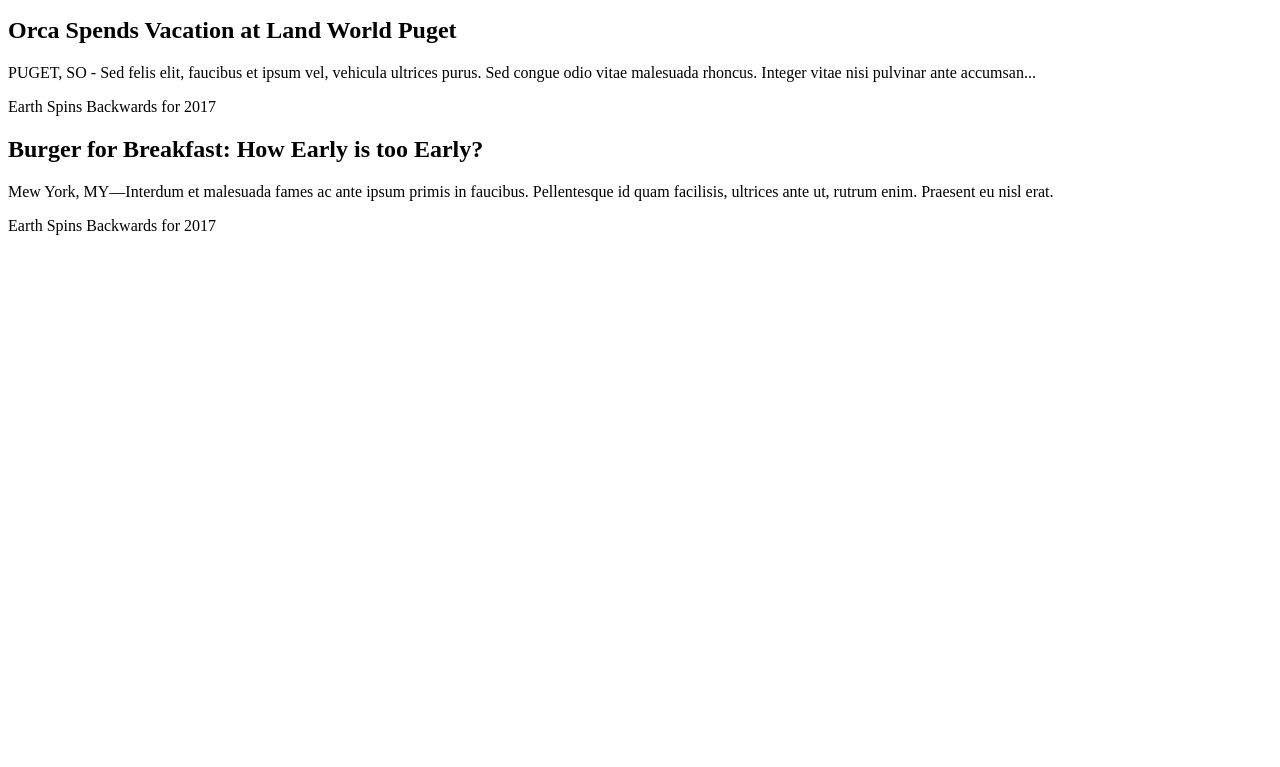
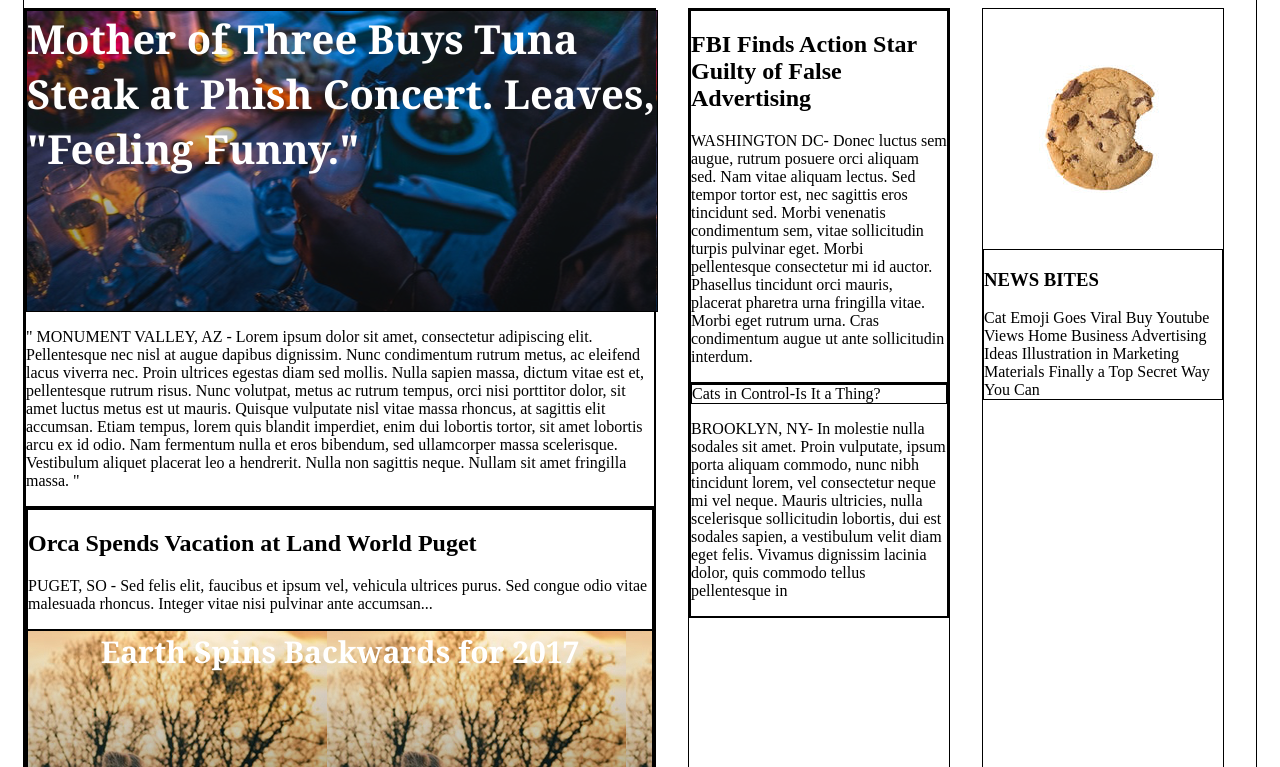
Before and after one commit to nogic25/newspaperProject, a plain HTML site: page index.html in a window 1280 px wide. Shown: the part 117-884 px from the top of the page. Before the commit the page ends 800 px from the top, so only its background shows below. Drawn offline with Linux system fonts and the light colour scheme.

Commit message:
added tamplate for main columns, applied 2 pictures

```diff
--- a/index.html
+++ b/index.html
@@ -1,5 +1,6 @@
 <!DOCTYPE html>
 <html lang="en">
+
 <head>
     <meta charset="UTF-8">
     <meta name="viewport" content="width=device-width, initial-scale=1.0">
@@ -7,6 +8,7 @@
     <link rel="stylesheet" href="style.css">
     <title>Document</title>
 </head>
+
 <body>
     <header>
         <!-- Navigation Bar -->
@@ -14,7 +16,7 @@
             <img src="./image/img-myt-logo.jpg" alt="img-myt-logo" />
             <span>My Times</span>
         </div>
-        <nav >
+        <nav>
             <span><a class="btn-nav" href="#world">World</a></span>
             <span><a class="btn-nav" href="#us">U.S</a></span>
             <span><a class="btn-nav" href="#tech">Tech</a></span>
@@ -22,18 +24,26 @@
         </nav>
     </header>
     <!--Main Contant Container-->
-<div class="container">
+    <div class="content">
+        <!--First News Column-->
         <div class="column large">
             <div class="lead-story">
-            <div class="image-conent">
+                <div class="image-content">
                     <span>
                         Mother of Three Buys Tuna Steak at Phish Concert. Leaves, "Feeling Funny."
                     </span>
                 </div>
-            <p class ="narrative">
+                <p class="narrative">
                     "
-               MONUMENT VALLEY, AZ - Lorem ipsum dolor sit amet, consectetur adipiscing elit. Pellentesque nec nisl at augue dapibus dignissim. Nunc condimentum rutrum metus, ac eleifend lacus viverra nec. Proin ultrices egestas diam sed mollis. Nulla sapien massa, dictum vitae est et, pellentesque rutrum risus. Nunc volutpat, metus ac rutrum tempus, orci nisi porttitor dolor, sit amet luctus metus est ut mauris. Quisque vulputate nisl vitae massa rhoncus, at sagittis elit accumsan. Etiam tempus, lorem quis blandit imperdiet, enim dui lobortis tortor, sit amet lobortis arcu ex id odio. Nam fermentum nulla et eros bibendum, sed ullamcorper massa scelerisque.
-               Vestibulum aliquet placerat leo a hendrerit. Nulla non sagittis neque. Nullam sit amet fringilla massa.
+                    MONUMENT VALLEY, AZ - Lorem ipsum dolor sit amet, consectetur adipiscing elit. Pellentesque nec
+                    nisl at augue dapibus dignissim. Nunc condimentum rutrum metus, ac eleifend lacus viverra nec.
+                    Proin ultrices egestas diam sed mollis. Nulla sapien massa, dictum vitae est et, pellentesque
+                    rutrum risus. Nunc volutpat, metus ac rutrum tempus, orci nisi porttitor dolor, sit amet luctus
+                    metus est ut mauris. Quisque vulputate nisl vitae massa rhoncus, at sagittis elit accumsan. Etiam
+                    tempus, lorem quis blandit imperdiet, enim dui lobortis tortor, sit amet lobortis arcu ex id odio.
+                    Nam fermentum nulla et eros bibendum, sed ullamcorper massa scelerisque.
+                    Vestibulum aliquet placerat leo a hendrerit. Nulla non sagittis neque. Nullam sit amet fringilla
+                    massa.
                     "
                 </p>
             </div>
@@ -41,11 +51,12 @@
                 <div class="story">
                     <div class="text-context">
                         <h2>Orca Spends Vacation at Land World Puget</h2>
-                    <p>PUGET, SO - Sed felis elit, faucibus et ipsum vel, vehicula ultrices purus.
-                      Sed congue odio vitae malesuada rhoncus. Integer vitae nisi pulvinar ante accumsan...</p>
-
+                        <p class="narrative">
+                            PUGET, SO - Sed felis elit, faucibus et ipsum vel, vehicula ultrices purus.
+                            Sed congue odio vitae malesuada rhoncus. Integer vitae nisi pulvinar ante accumsan...
+                        </p>
                     </div>
-                <div class="fall-cancelled image-conent">
+                    <div class="fall-cancelled image-content">
                         <span>Earth Spins Backwards for 2017</span>
                     </div>
                 </div>
@@ -58,14 +69,50 @@
                             primis in faucibus. Pellentesque id quam facilisis, ultrices ante ut, rutrum enim.
                             Praesent eu nisl erat.</p>
                     </div>
-                    <div class="pop-culture image-conent">
+                    <div class="pop-culture image-content">
                         <span>Earth Spins Backwards for 2017</span>
                     </div>
                 </div>
             </div>
         </div>
-
-
+        <!--Second News Column-->
+        <div class="column middle">
+            <div class="story">
+                <div class="text-context">
+                    <h2>FBI Finds Action Star Guilty of False Advertising</h2>
+                    <p>WASHINGTON DC- Donec luctus sem augue, rutrum posuere orci aliquam sed.
+                        Nam vitae aliquam lectus. Sed tempor tortor est, nec sagittis eros tincidunt sed.
+                        Morbi venenatis condimentum sem, vitae sollicitudin turpis pulvinar eget.
+                        Morbi pellentesque consectetur mi id auctor. Phasellus tincidunt orci mauris,
+                        placerat pharetra urna fringilla vitae. Morbi eget rutrum urna.
+                        Cras condimentum augue ut ante sollicitudin interdum. </p>
+                </div>
+                <div class="story">
+                    <div class="cat-ceo image-conent">
+                        <span>Cats in Control-Is It a Thing?</span></div>
+                    <p class="narrative">
+                        BROOKLYN, NY- In molestie nulla sodales sit amet.
+                        Proin vulputate, ipsum porta aliquam commodo, nunc nibh tincidunt lorem,
+                        vel consectetur neque mi vel neque. Mauris ultricies, nulla scelerisque sollicitudin lobortis,
+                        dui est sodales sapien, a vestibulum velit diam eget felis. Vivamus dignissim lacinia dolor,
+                        quis commodo tellus pellentesque in
+                    </p>
+                </div>
+            </div>
+        </div>
+        <!--Third News Column-->
+        <div class="column small">
+            <img class="cookie" src="image/img-news-bite.png">
+            <div class="news-bites">
+                <h3>NEWS BITES</h3>
+                <span class="bite">Cat Emoji Goes Viral </span>
+                <span class="bite">Buy Youtube Views</span>
+                <span class="bite">Home Business Advertising Ideas </span>
+                <span class="bite">Illustration in Marketing Materials</span>
+                <span class="bite">Finally a Top Secret Way You Can </span>
+            </div>
+        </div>
     </div>
 </body>
+
 </html>
--- a/style.css
+++ b/style.css
@@ -36,3 +36,49 @@ nav span {
 a {
     color: black;
 }
+.content{
+    display: flex;
+    width: 1232px;
+    margin: 0 auto 78px auto;
+    padding-top: 116px;
+}
+.column{
+    display: flex;
+    flex-direction: column;
+    margin-right: 32px;
+}
+.column.large {
+    width: 630px;
+  }
+
+  .column.middle {
+    width: 300px;
+  }
+
+  .column.small {
+    width: 240px;
+  }
+
+  div{
+    border: 1px solid black;
+  }
+ .lead-story .image-content{
+      background: url("image/img-story-main.png");
+      width: 630px;
+      margin-top: 0;
+      font-size: 40px;
+      text-align:left;
+  }
+  .image-content{
+      display: flex;
+      flex-direction: column;
+      height: 300px;
+      font-family: Georgia;
+      font-weight: bold;
+      color:white;
+      text-align:center;
+      font-size: 30px;
+  }
+  .fall-cancelled.image-content {
+    background-image: url("image/img-story-2.png");
+}
```
Lines whose indentation alone changed are shown as unchanged.
